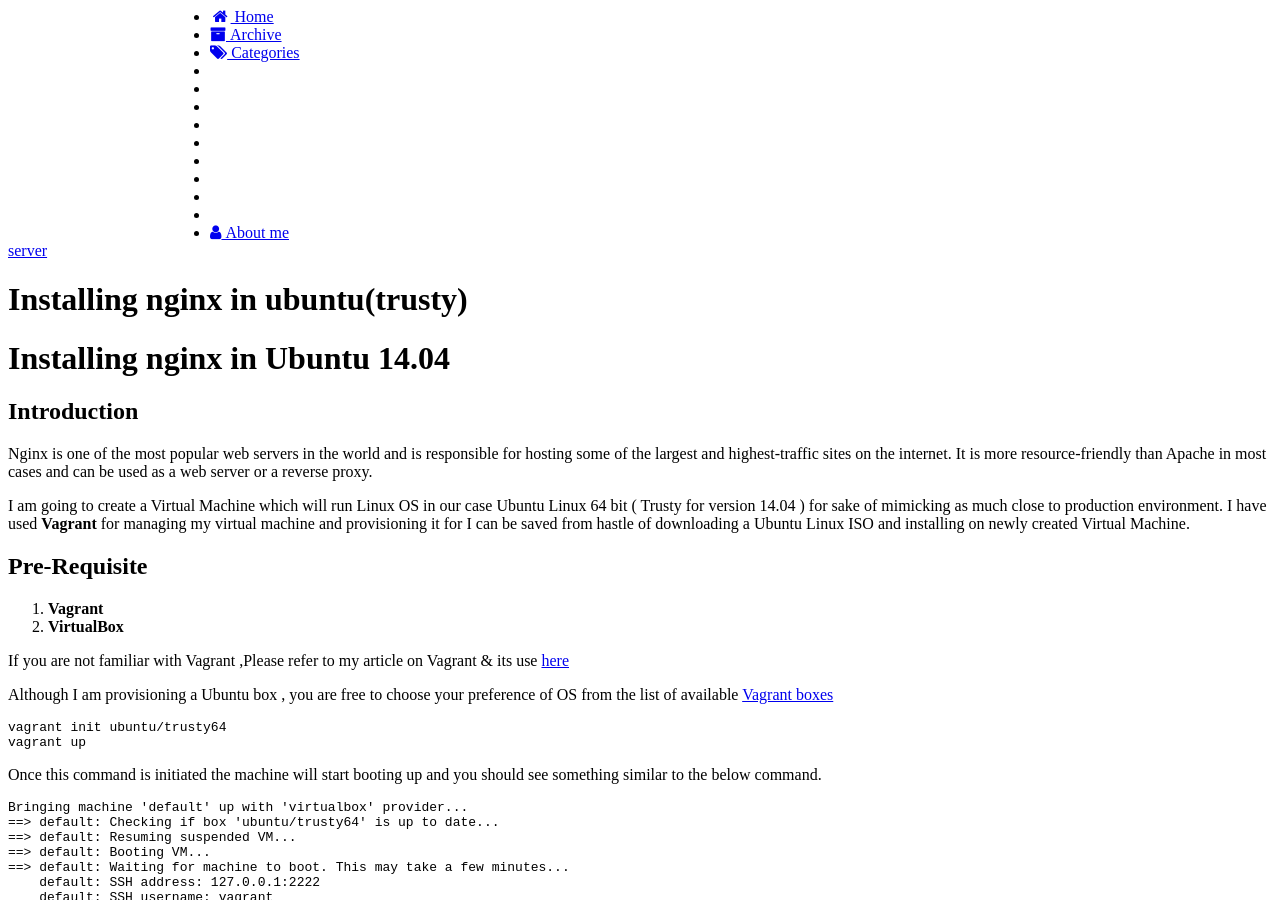
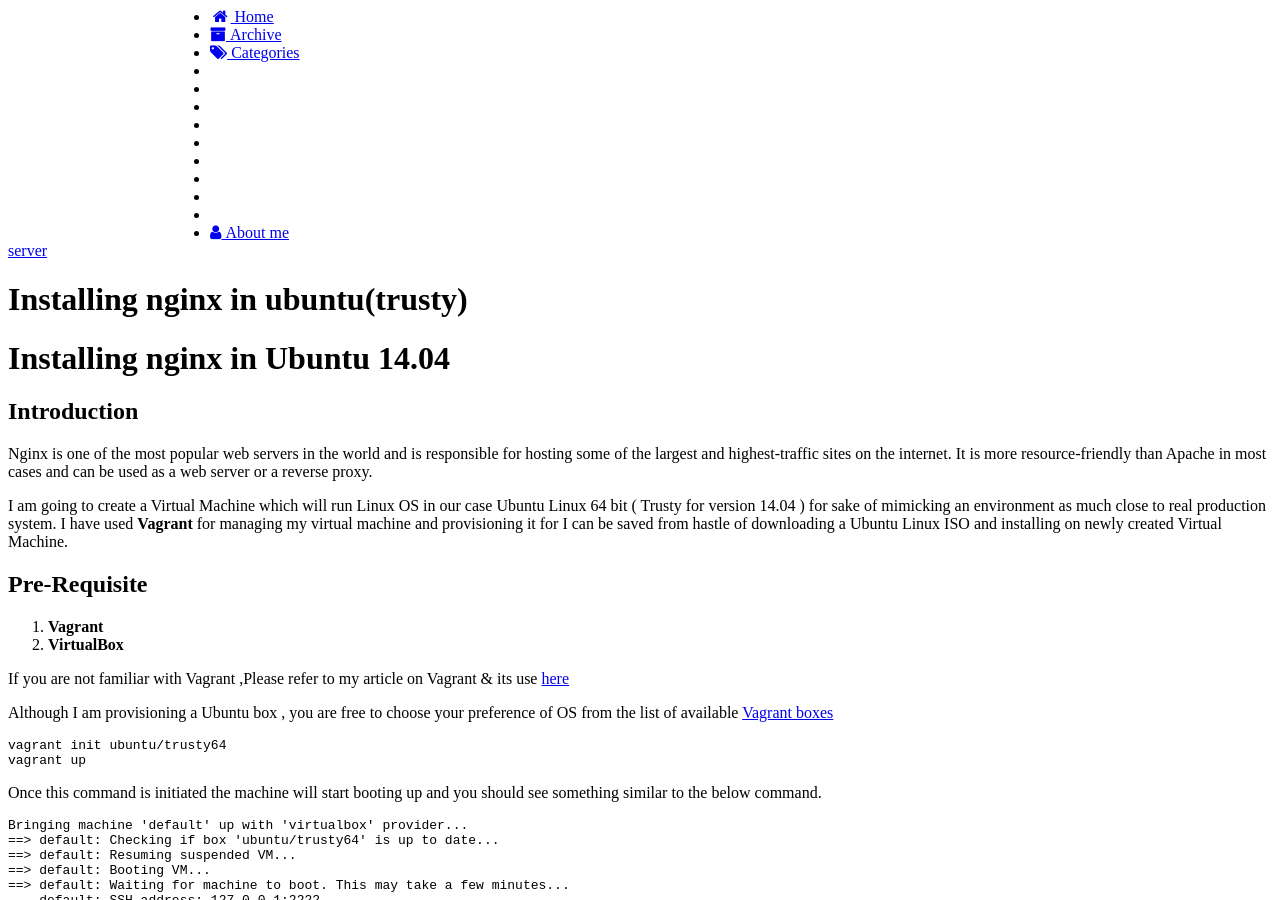
Before and after one commit to karpra/karpra.github.io, a Jekyll site: the page built from _posts/2015-1-16-installing nginx in Ubuntu(trusty).md, in a window 1280 px wide and 900 px high. Built offline with Jekyll 4.4.1, drawn with Linux system fonts in a browser that asks for light colours; nearby versions of some CDN libraries; library files that are not in the unit come from our copies.

Commit message:
Update 2015-1-16-installing nginx in Ubuntu(trusty).md

```diff
--- a/_posts/2015-1-16-installing nginx in Ubuntu(trusty).md
+++ b/_posts/2015-1-16-installing nginx in Ubuntu(trusty).md
@@ -10,7 +10,7 @@ tags : [nginx]
 
 Nginx is one of the most popular web servers in the world and is responsible for hosting some of the largest and highest-traffic sites on the internet. It is more resource-friendly than Apache in most cases and can be used as a web server or a reverse proxy.
 
-I am going to create a Virtual Machine which will run Linux OS in our case Ubuntu Linux 64 bit ( Trusty for version 14.04 ) for sake of mimicking as much close to production environment. I have used __Vagrant__ for managing my virtual machine and provisioning it for I can be saved from hastle of downloading a Ubuntu Linux ISO and installing on newly created Virtual Machine.
+I am going to create a Virtual Machine which will run Linux OS in our case Ubuntu Linux 64 bit ( Trusty for version 14.04 ) for sake of mimicking an environment as much close to real production system. I have used __Vagrant__ for managing my virtual machine and provisioning it for I can be saved from hastle of downloading a Ubuntu Linux ISO and installing on newly created Virtual Machine.
 
 ## Pre-Requisite ##
 1. __Vagrant__
```
